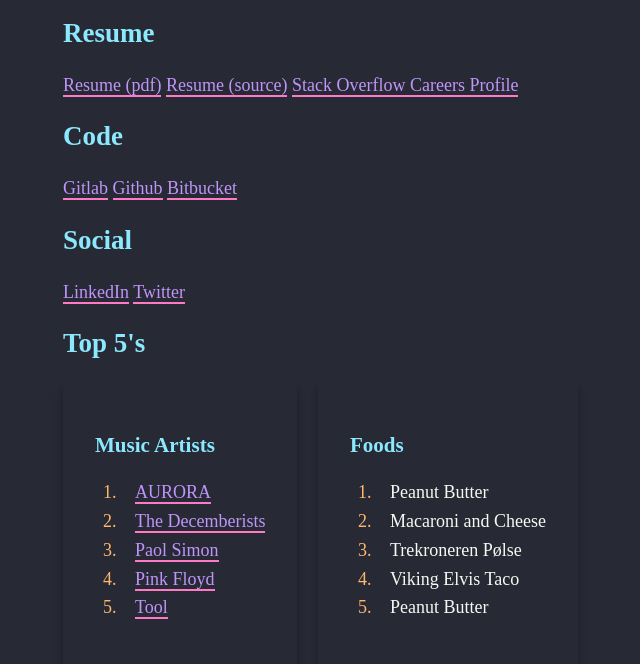
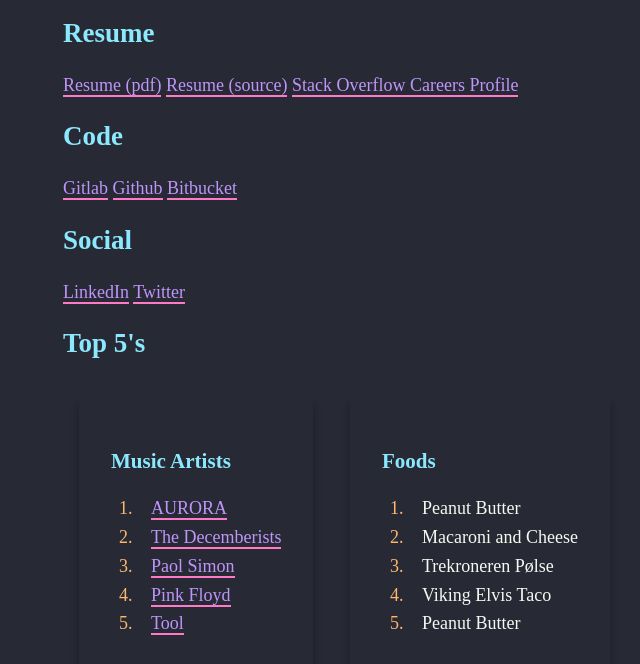
Before and after one commit to theherk/theherk.github.io, a plain HTML site: page index.html in a window 1280 px wide. Shown: the part 136-800 px from the top of the page, without its empty margins (252-892 px from the left). Drawn offline with Linux system fonts and the light colour scheme.

Commit message:
Enhance!

```diff
--- a/assets/css/main.css
+++ b/assets/css/main.css
@@ -27,14 +27,13 @@
   background: hsl(231, 15%, 18%);
   border-radius: 2px;
   display: inline-block;
-  margin-bottom: 1rem;
-  margin-right: 1rem;
   padding: 2rem;
-  width: 90%;
+  margin: 1rem;
+  width: 82%;
   box-shadow: 0 10px 10px hsla(0, 0%, 0%, 0.16), 0 6px 6px hsla(0, 0%, 0%, 0.12);
 }
 @media only screen and (min-width: 600px) {
-  .card {width: auto;}
+  .card { width: auto }
 }
 
 ol {
```
